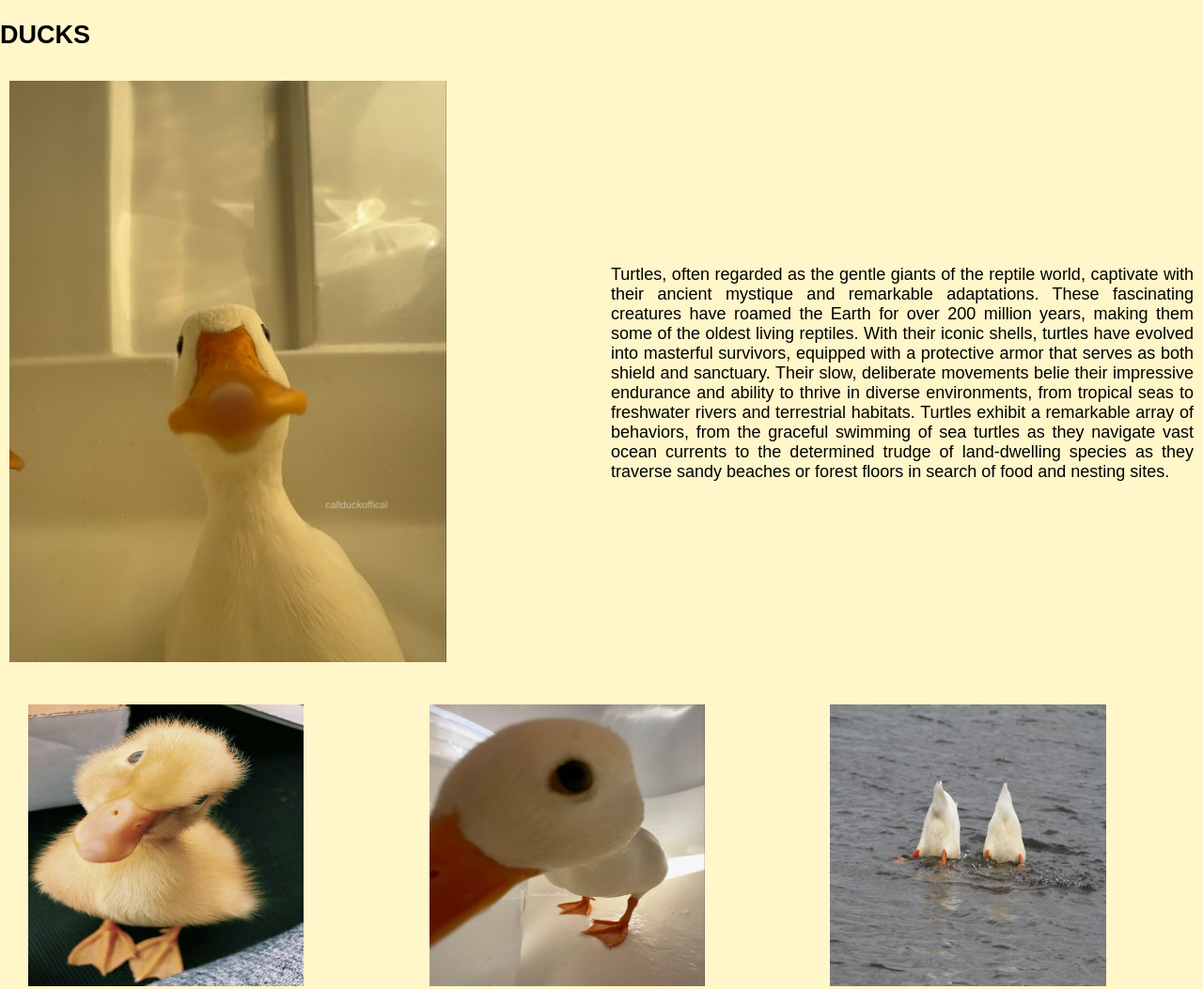
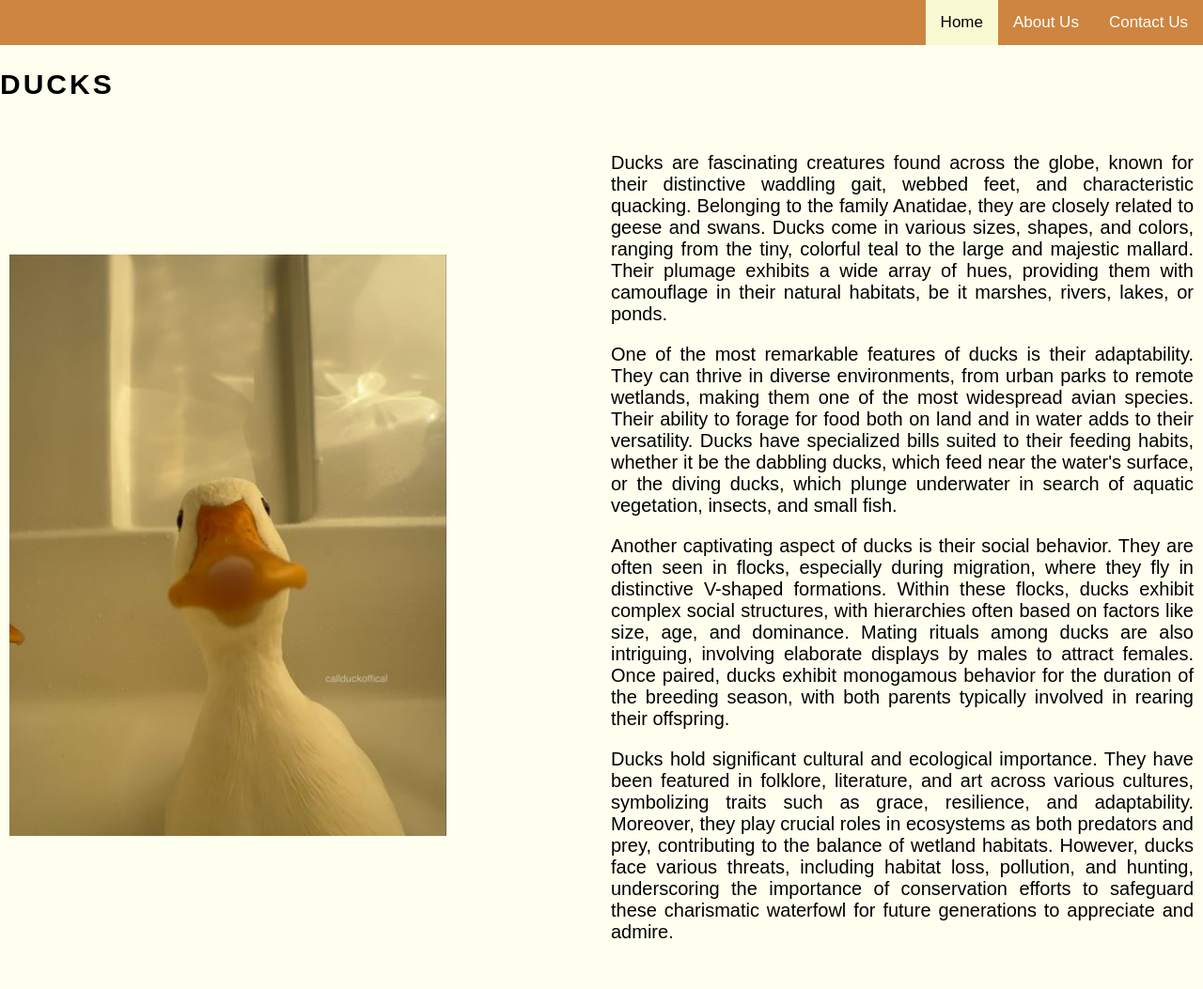
Before and after one commit to ankeheine/W4_HE1, a plain HTML site: page index.html in a window 1280 px wide. Shown: the top 1053 px of the page at 94% size. Drawn offline with Linux system fonts and the light colour scheme.

Commit message:
navigation

```diff
--- a/css/main.css
+++ b/css/main.css
@@ -13,14 +13,14 @@ body{
 .flexContainer{
     display: flex;
     flex-direction: row;
-    font-size: 18px;
+    font-size: 20px;
     text-align: justify;
     align-items: center;
-    background-color: rgb(255, 246, 201);
+    background-color: ivory;
 }
 
 .flexItem2{
-    background-color: rgb(255, 246, 201);
+    background-color: ivory;
     padding: 10px;
     flex: 50%;
 }
@@ -45,3 +45,41 @@ body{
         flex-direction: column;
     }
 }
+
+.topNav {
+    overflow: hidden;
+    background-color: peru;
+}
+
+.topNav a {
+    float: left;
+    color: white;
+    text-align: center;
+    padding: 14px 16px;
+    text-decoration: none;
+    font-size: 17px;
+}
+
+.topNavRight {
+    float: right;
+}
+
+.topNav a:hover {
+    background-color: rgb(243, 241, 237);
+    color: black;
+}
+
+.topNav a.active {
+    background-color: lightgoldenrodyellow;
+    color: black;
+}
+
+h1 {
+    text-align: center;
+    text-transform: uppercase;
+    letter-spacing: 3px;
+}
+
+.flexItem1 {
+    align-items: center;
+}
--- a/index.html
+++ b/index.html
@@ -6,9 +6,9 @@
     <meta http-equiv="X-UX-Compatible" content="IE-edge"><!--types of browser it is compatible with-->
     <meta name="viewport" content="width-device-width, initial-scale-1.0"><!--website as wide as browser-->
     <meta name="keyword" content="HTML, CSS, Template, Bootstrap"> <!--search words for users-->
-    <meta name="author" content="Name Surname StudentNumber">
+    <meta name="author" content="Anke Heine 241169">
 
-    <title>Flexbox Exercise</title>
+    <title>Ducks</title>
 
     <!--link bootstrap
         link javascript
@@ -19,7 +19,15 @@
 
 </head>
 <body>
-    <nav>
+        <nav>
+            <div class="topNav">
+
+             <div class="topNavRight">
+                 <a class="active" href="index.html">Home</a>
+                 <a href="pages/about.html">About Us</a>
+                 <a href="pages/contact.html">Contact Us</a>
+             </div>
+            </div>
     </nav>
 
     <header>
@@ -35,18 +43,28 @@
         <div class="flexContainer">
             <div class="flexItem2"><img src="assets/images/1fcbcf17999542fcd3399da88b61ddb0.jpg"></div>
             <div class="flexItem2"><p>
-                Turtles, often regarded as the gentle giants of the reptile world,
-                captivate with their ancient mystique and remarkable adaptations.
-                These fascinating creatures have roamed the Earth for over 200 million years,
-                making them some of the oldest living reptiles. With their iconic shells,
-                turtles have evolved into masterful survivors,
-                equipped with a protective armor that serves as both shield and sanctuary.
-                Their slow, deliberate movements belie their impressive endurance and ability to
-                thrive in diverse environments, from tropical seas to freshwater rivers and terrestrial habitats.
-                Turtles exhibit a remarkable array of behaviors,
-                from the graceful swimming of sea turtles as they navigate vast ocean currents to the
-                determined trudge of land-dwelling species as they traverse sandy beaches or forest
-                floors in search of food and nesting sites.</p>
+                <p>Ducks are fascinating creatures found across the globe, known for their distinctive waddling gait,
+                webbed feet, and characteristic quacking. Belonging to the family Anatidae, they are closely related to geese and swans.
+                Ducks come in various sizes, shapes, and colors, ranging from the tiny, colorful teal to the large and majestic mallard.
+                Their plumage exhibits a wide array of hues, providing them with camouflage in their natural habitats, be it marshes,
+                rivers, lakes, or ponds.</p>
+
+                <p>One of the most remarkable features of ducks is their adaptability. They can thrive in diverse environments,
+                from urban parks to remote wetlands, making them one of the most widespread avian species.
+                Their ability to forage for food both on land and in water adds to their versatility.
+                Ducks have specialized bills suited to their feeding habits, whether it be the dabbling ducks, which feed near the water's surface,
+                or the diving ducks, which plunge underwater in search of aquatic vegetation, insects, and small fish.</p>
+
+                <p>Another captivating aspect of ducks is their social behavior. They are often seen in flocks, especially during migration,
+                where they fly in distinctive V-shaped formations. Within these flocks, ducks exhibit complex social structures,
+                with hierarchies often based on factors like size, age, and dominance. Mating rituals among ducks are also intriguing,
+                involving elaborate displays by males to attract females. Once paired, ducks exhibit monogamous behavior for the duration of the breeding season,
+                with both parents typically involved in rearing their offspring.</p>
+
+                <p>Ducks hold significant cultural and ecological importance. They have been featured in folklore, literature, and art across various cultures,
+                symbolizing traits such as grace, resilience, and adaptability. Moreover, they play crucial roles in ecosystems as both predators and prey,
+                contributing to the balance of wetland habitats. However, ducks face various threats, including habitat loss, pollution, and hunting,
+                underscoring the importance of conservation efforts to safeguard these charismatic waterfowl for future generations to appreciate and admire.</p>
             </div>
             </div>
     </section>
```
Also changed, not shown: pages/about.html (added, +58 -0 lines), pages/contact.html (added, +58 -0 lines), 2 other files.
